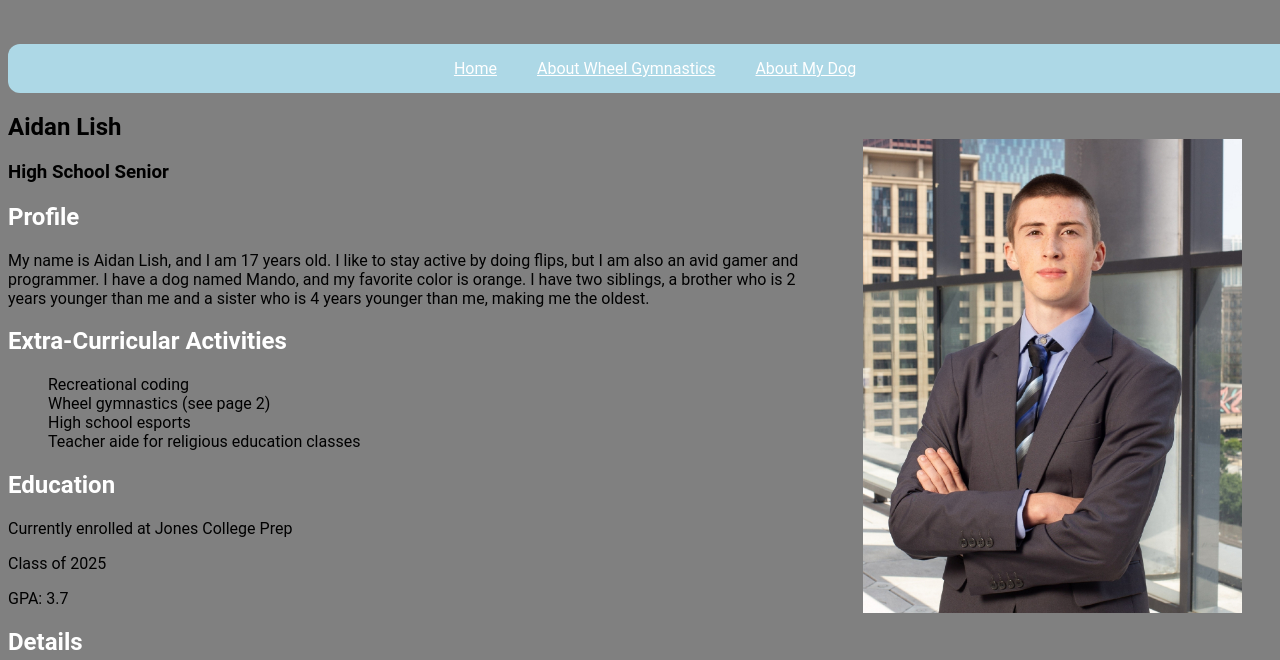
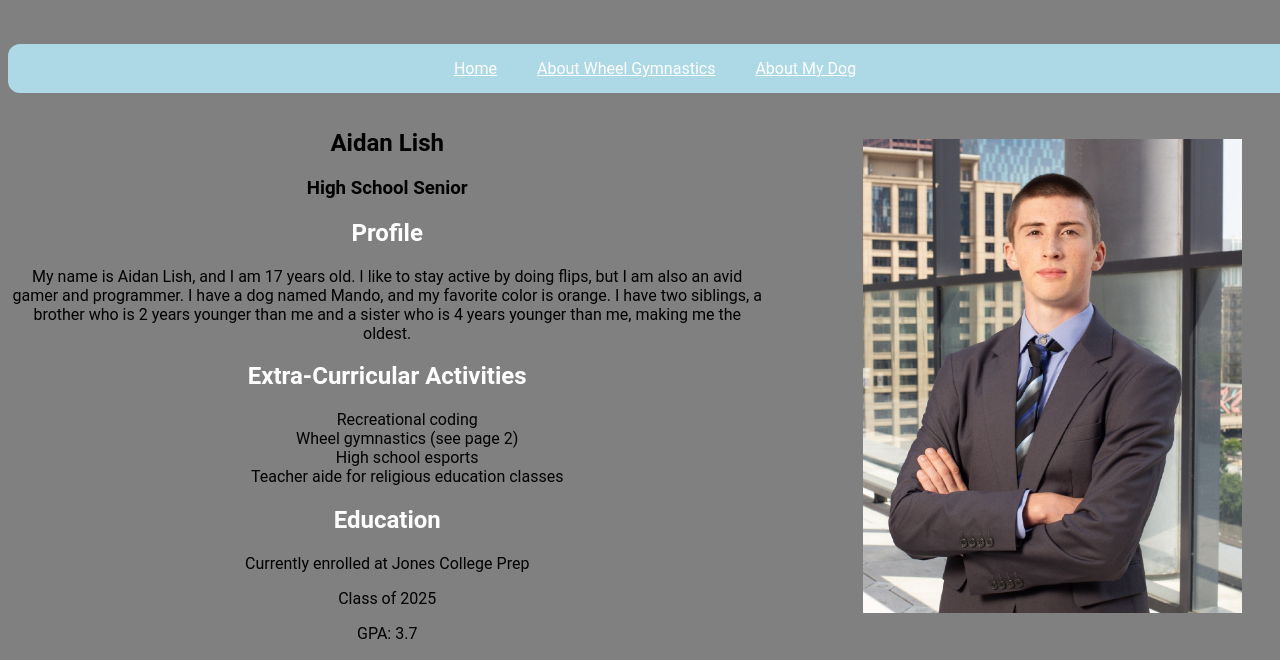
Before and after one commit to Flubbo/project2, a plain HTML site: page index.html in a window 1280 px wide. Shown: the part 115-775 px from the top of the page. Drawn offline with Linux system fonts and the light colour scheme.

Commit message:
Update page1.css

```diff
--- a/css/page1.css
+++ b/css/page1.css
@@ -27,7 +27,7 @@ nav ul li a {
   color: white;
 }
 
-body section .maincontent {
+.maincontent {
   float: left;
   width: 60%;
   text-align: center !important;
```
